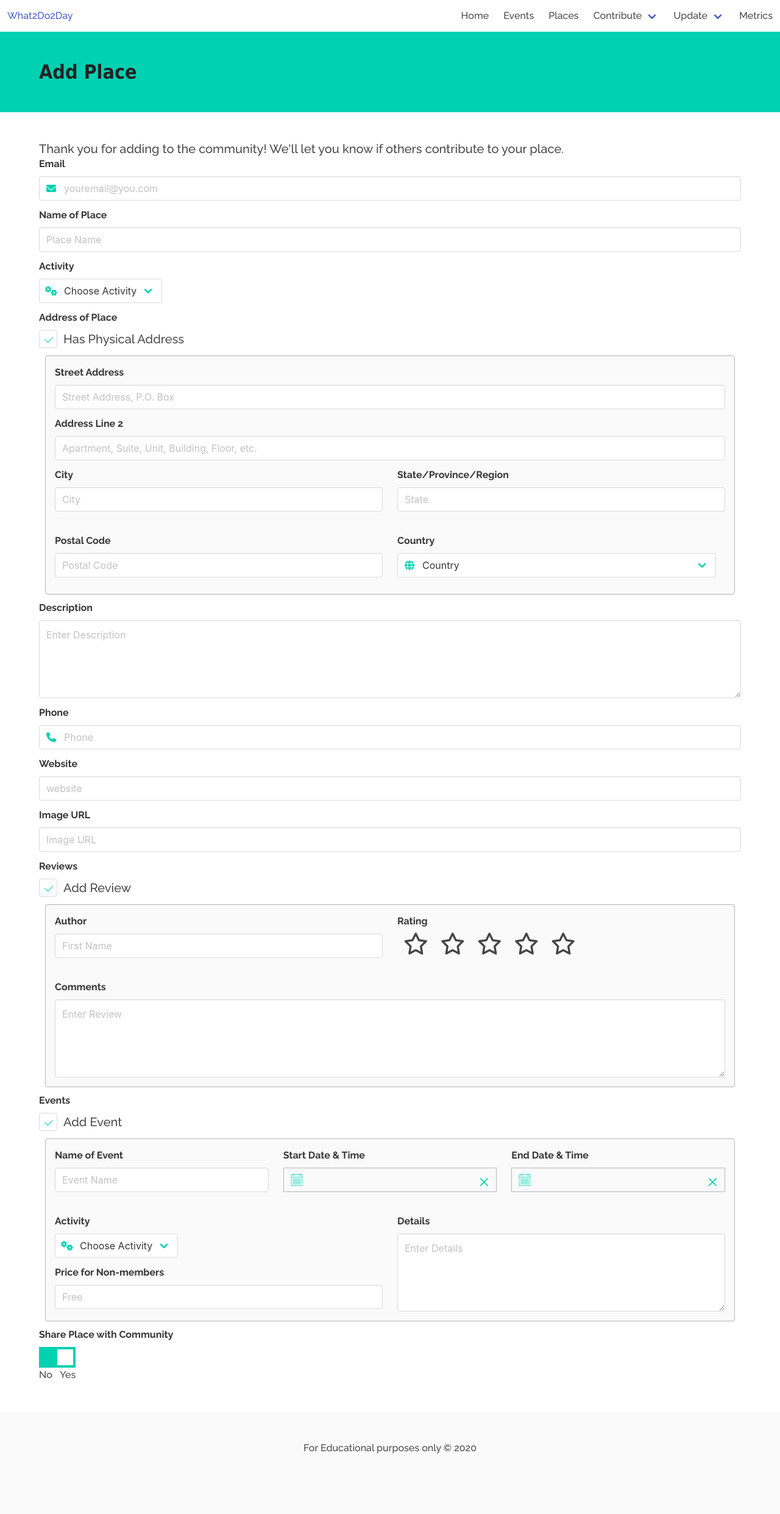
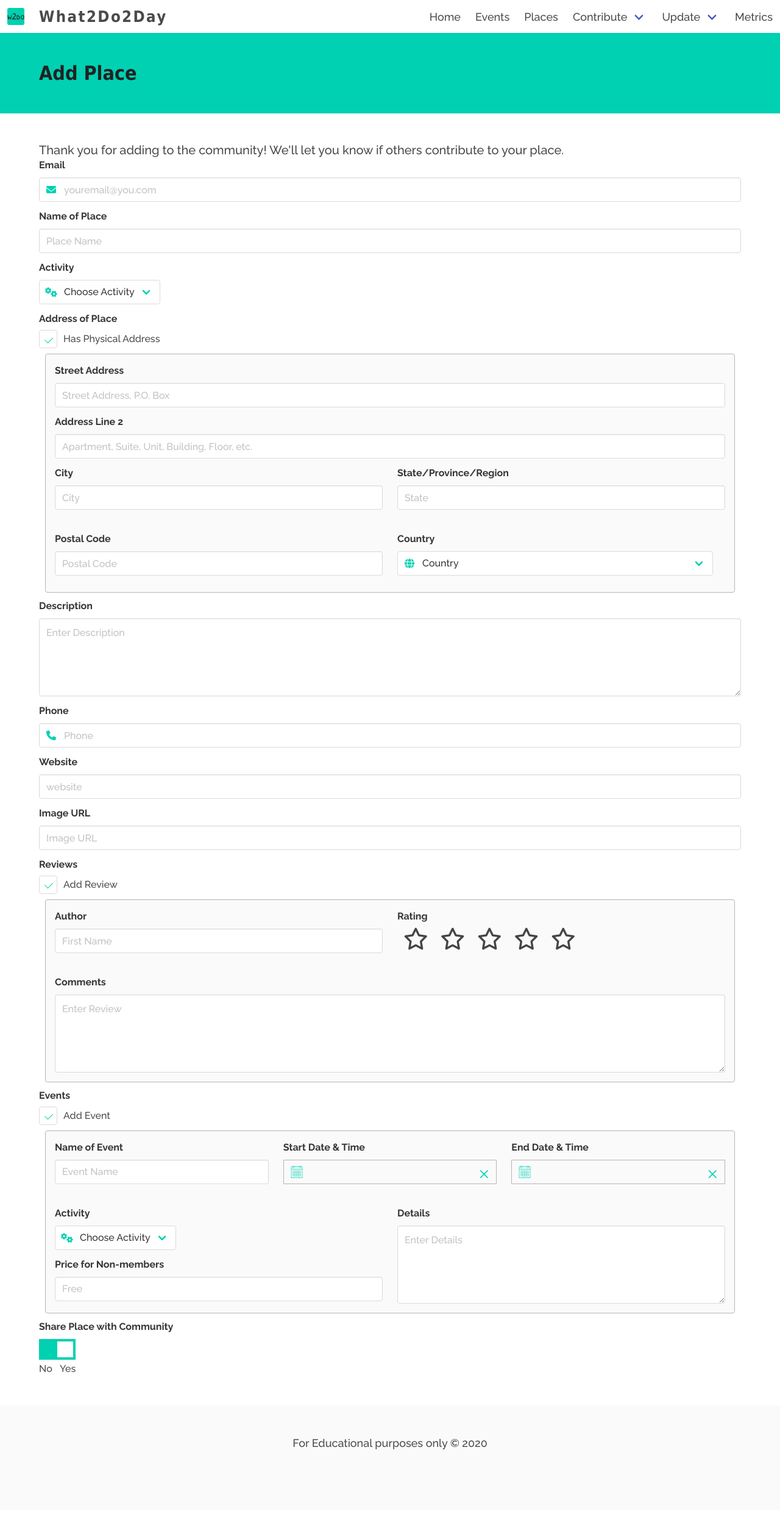
Before and after one commit to maliahavlicek/what2do2day, a Flask app: page /add_place in a window 1280 px wide. Shown: the whole page at 61% size. After the commit the page ends 2377 px from the top, so only its background shows below. Run offline with Flask 2, Linux system fonts and the light colour scheme; data that the repository does not hold is empty; parts of the project's set-up code (start-up, migrations or seed data) failed here and were passed over; some libraries are stand-ins or nearby versions; some web fonts are replaced.

Commit message:
add logo to header, and get inputs into right fonts

```diff
--- a/static/assets/css/style.css
+++ b/static/assets/css/style.css
@@ -1,13 +1,24 @@
 /* overwrite styles for base fonts */
-body{
+body, button, input, select, textarea {
     font-family: Raleway, Arial, sans-serif;
-    font-size: 1rem;
+    font-size: 18px;
     font-weight: 500;
 }
-h1{
+h1, .navbar-brand a.navbar-item{
     font-family: 'Patrick Hand SC',Tahoma, serif;
 }
-
+.is-checkradio[type=checkbox].is-medium + label {
+    font-size: 1rem;
+    padding-top: .3rem;
+}
+.navbar-brand a.navbar-item{
+    font-size: 1.6rem;
+    font-weight: 700;
+    letter-spacing: 0.15rem;
+}
+.switch-value{
+    font-size: 1rem;
+}
 /* fix contrast issue with white against green */
 .hero.is-primary .title{
     color: #222;
--- a/templates/macros.html
+++ b/templates/macros.html
@@ -27,5 +27,5 @@
         <span class="slider"></span>
     </label>
     </div>
-    <span class="value">No&nbsp;&nbsp;&nbsp;Yes</span>
+    <span class="switch-value">No&nbsp;&nbsp;&nbsp;Yes</span>
 {%- endmacro %}
--- a/templates/pages/_partials/navigation.html
+++ b/templates/pages/_partials/navigation.html
@@ -1,5 +1,9 @@
 <nav class="navbar is-transparent">
     <div class="navbar-brand">
+        <a class="navbar-item" href="{{ url_for('home') }}">
+            <img src="{{ url_for('static', filename='favicon-32x32.png') }}" width="28" height="28">
+        </a>
+
         <a class="navbar-item" href="{{ url_for('home') }}">
             What2Do2Day
         </a>
```
